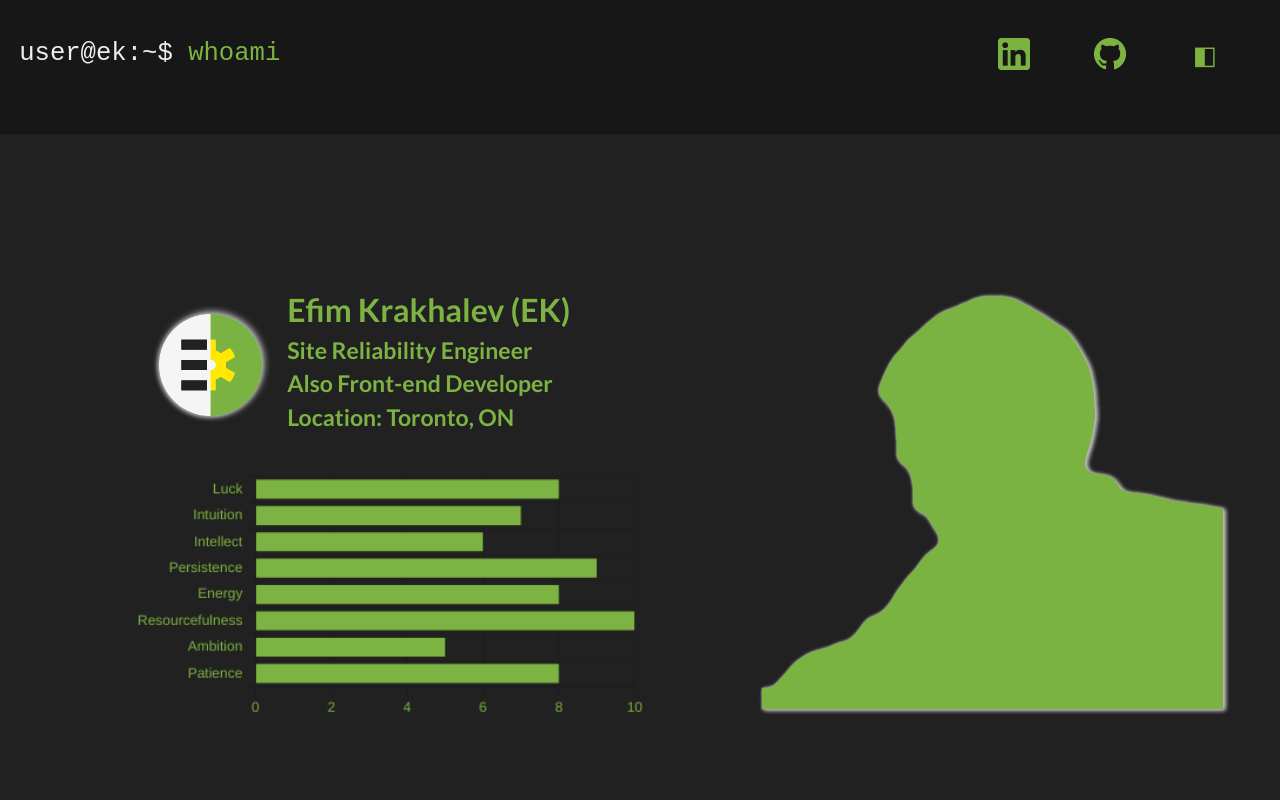
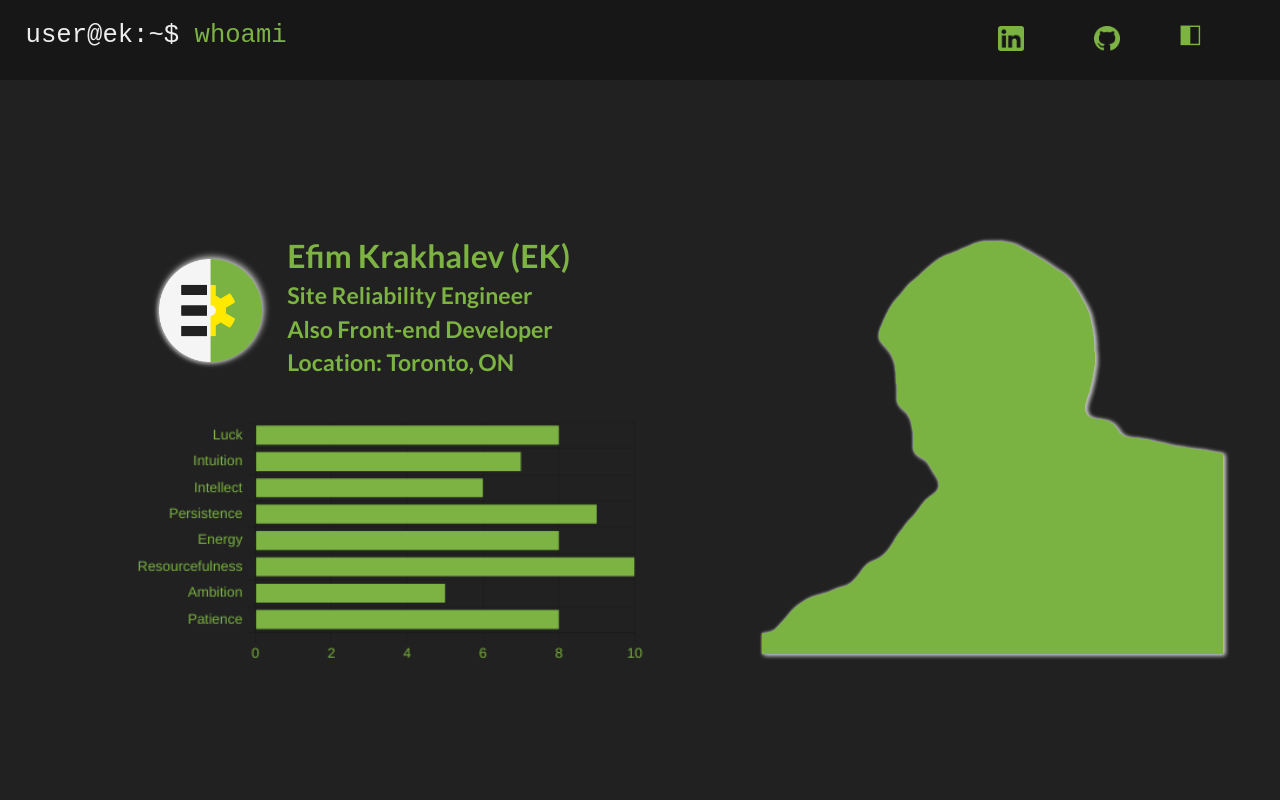
Before and after one commit to EK-92/vueekhyperlink, a Vue app: page / in a window 1280 px wide. Shown: the top 800 px of the page. Built offline with nearby package versions, Linux system fonts and the light colour scheme.

Commit message:
fix prompt spacing and theming, remove menu

```diff
--- a/src/components/Lobby.vue
+++ b/src/components/Lobby.vue
@@ -35,7 +35,6 @@ const themeClass = computed(() => ({
 .profile {
   display: grid;
   grid-template-columns: 55% 45%;
-  max-height: calc(100vh - 4.5vw);
 }
 
 .name {
--- a/src/components/Menu.vue
+++ /dev/null
@@ -1,112 +0,0 @@
-<script setup lang="ts">
-import { storeToRefs } from 'pinia'
-import { genericStore } from '@/stores/generic'
-import { computed } from 'vue'
-
-const store = genericStore()
-const { darkTheme } = storeToRefs(store)
-const { toggleTheme } = store
-
-const themeClass = computed(() => ({
-  light: !darkTheme.value
-}))
-</script>
-<template>
-  <menu :class="themeClass">
-    <div @click="toggleTheme" class="toggle">
-      <p>&#9703;</p>
-    </div>
-  </menu>
-</template>
-
-<style scoped>
-menu {
-  position: fixed;
-  bottom: 7.5vw;
-  right: 5vw;
-  display: grid;
-  grid-template-columns: 1fr 7.5vw;
-  z-index: 99;
-}
-
-.toggle {
-  text-align: center;
-  text-decoration: none;
-  background: #000;
-  width: 7.5vw;
-  height: 7.5vw;
-  grid-column-start: 2;
-  border-radius: 50%;
-  cursor: pointer;
-  margin: 0 auto;
-  box-shadow: -0.1vw -0.1vw 0.1vw 0.1vw #424242;
-
-  &:active,
-  &:focus,
-  &:hover {
-    box-shadow: -0.1vw -0.1vw 0.1vw 0.1vw #7f7f7f;
-  }
-
-  p {
-    font-size: 5vw;
-    line-height: 7vw;
-    /* Safari */
-    -webkit-user-select: none;
-    /* IE 10 and IE 11 */
-    -ms-user-select: none;
-    /* Standard syntax */
-    user-select: none;
-  }
-}
-
-button {
-  border: none;
-}
-
-p {
-  margin: 0;
-}
-
-.rectangles {
-  transform: rotate(-90deg);
-}
-
-
-menu.light {
-  .toggle {
-    background: #fff;
-    box-shadow: 0.2vw 0.2vw 0.1vw 0.1vw #7f7f7f;
-
-    &:active,
-    &:focus,
-    &:hover {
-      box-shadow: 0.2vw 0.2vw 0.1vw 0.1vw #212121;
-    }
-
-    p {
-      color: #558b2f;
-    }
-  }
-}
-
-@media (max-width: 719px) {
-  .toggle {
-    width: 10vw;
-    height: 10vw;
-    display: block;
-    margin: 0 auto;
-    grid-column-start: 1;
-
-    p {
-      font-size: 8vw;
-      line-height: 9vw;
-    }
-  }
-
-  menu {
-    width: 100vw;
-    right: 0;
-    grid-template-columns: 1fr;
-  }
-}
-</style>
--- a/src/components/Prompt.vue
+++ b/src/components/Prompt.vue
@@ -19,33 +19,31 @@ const themeClass = computed(() => ({
 
 <template>
   <div class="prompt" :class="themeClass">
-    <span><span class="shell">user@ek:~$ </span>{{ input }}</span>
+    <p class="mainline"><span class="shell">user@ek:~$ </span>{{ input }}</p>
     <a href="https://www.linkedin.com/in/ek92/" target="blank"><img alt="linkedin" :src="linkedin" /></a>
     <a href="https://github.com/EK-92" target="blank"><img alt="github" :src="github" /></a>
     <div @click="toggleTheme" class="toggle">
-      <span>&#9703;</span>
+      <p>&#9703;</p>
     </div>
   </div>
 </template>
 
 <style scoped>
 .prompt {
+  font-size: 2vw;
+  line-height: 1.5vw;
   font-family: 'Ubuntu+Mono', monospace;
-  font-size: 3.5vw;
-  line-height: 5vw;
   word-break: keep-all;
-  text-align: left;
-  padding: 2.5vw 0;
+  padding: 0;
   margin: 0;
   background: #171717;
   display: grid;
-  grid-template-columns: 70vw 8vw 8vw 8vw;
+  grid-template-columns: 75vw 7.5vw 7.5vw 7.5vw;
 
-  span {
-    margin-top: 1.5vw;
-    margin-left: 0.75vw;
+  .mainline {
+    text-align: left;
+    margin: 2vw;
   }
-
   .shell {
     color: #eee;
   }
@@ -56,46 +54,54 @@ const themeClass = computed(() => ({
   }
 
   img {
-    max-width: 4vw;
+    max-width: 2vw;
+    margin: 0;
+    padding: 0;
   }
 
   .toggle {
     text-align: center;
     text-decoration: none;
-    width: 4vw;
-    height: 4vw;
+    width: 6vw;
+    height: 6vw;
+    margin: 0;
     border-radius: 50%;
     cursor: pointer;
-    margin: 1.5vw auto;
+    p {
+      padding: 2vw;
+      margin: 0;
+      /* Safari */
+      -webkit-user-select: none;
+      /* IE 10 and IE 11 */
+      -ms-user-select: none;
+      /* Standard syntax */
+      user-select: none;
+    }
   }
 }
 
 .light {
   background: #e0e0e0;
 
-  span {
+  .shell {
     color: #212121;
   }
 }
 
-@media (min-width: 720px) {
+@media (max-width: 719px) {
   .prompt {
-    font-size: 2vw;
-    line-height: 2.5vw;
-    padding: 1vw 0;
-    grid-template-columns: 75vw 7.5vw 7.5vw 7.5vw;
+    font-size: 3.5vw;
+    line-height: 5vw;
+    padding: 0;
+    grid-template-columns: 70vw 8vw 8vw 8vw;
   }
 
   img {
-    max-width: 2.5vw !important;
-    padding: 0 !important;
+    max-width: 4vw;
 
   }
   .toggle {
-    margin: 2.25vw auto !important;
-  }
-  span {
-    margin-top: 2vw !important;
+    margin: 1.5vw auto;
   }
 }
 </style>
```
